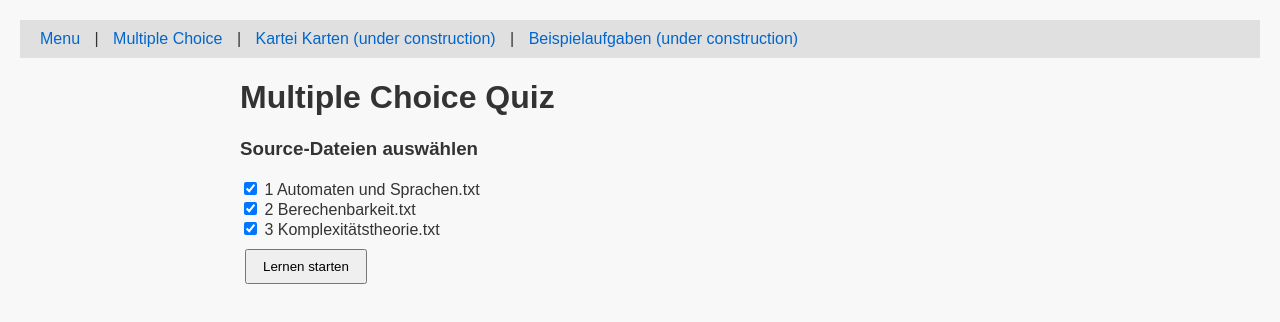
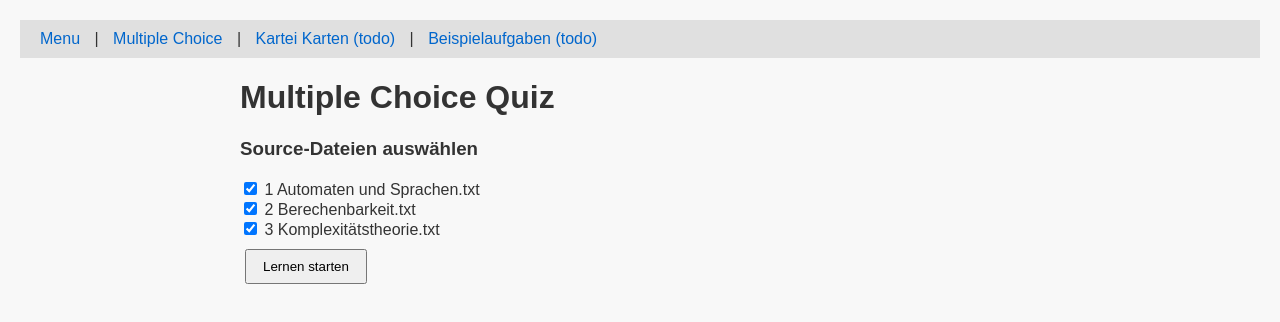
Before and after one commit to FelixGrabler/MultiChecker, a plain HTML site: page mc.html in a window 1280 px wide. Drawn offline with Linux system fonts and the light colour scheme.

Commit message:
text change

```diff
--- a/mc.html
+++ b/mc.html
@@ -12,8 +12,8 @@
   <nav>
     <a href="index.html">Menu</a> |
     <a href="mc.html">Multiple Choice</a> |
-    <a href="quizlet.html">Kartei Karten (under construction)</a> |
-    <a href="open.html">Beispielaufgaben (under construction)</a>
+    <a href="quizlet.html">Kartei Karten (todo)</a> |
+    <a href="open.html">Beispielaufgaben (todo)</a>
   </nav>
 
   <main>
```
Also changed, not shown: index.html (+4 -3 lines), open.html (+2 -2 lines), quizlet.html (+2 -2 lines).
